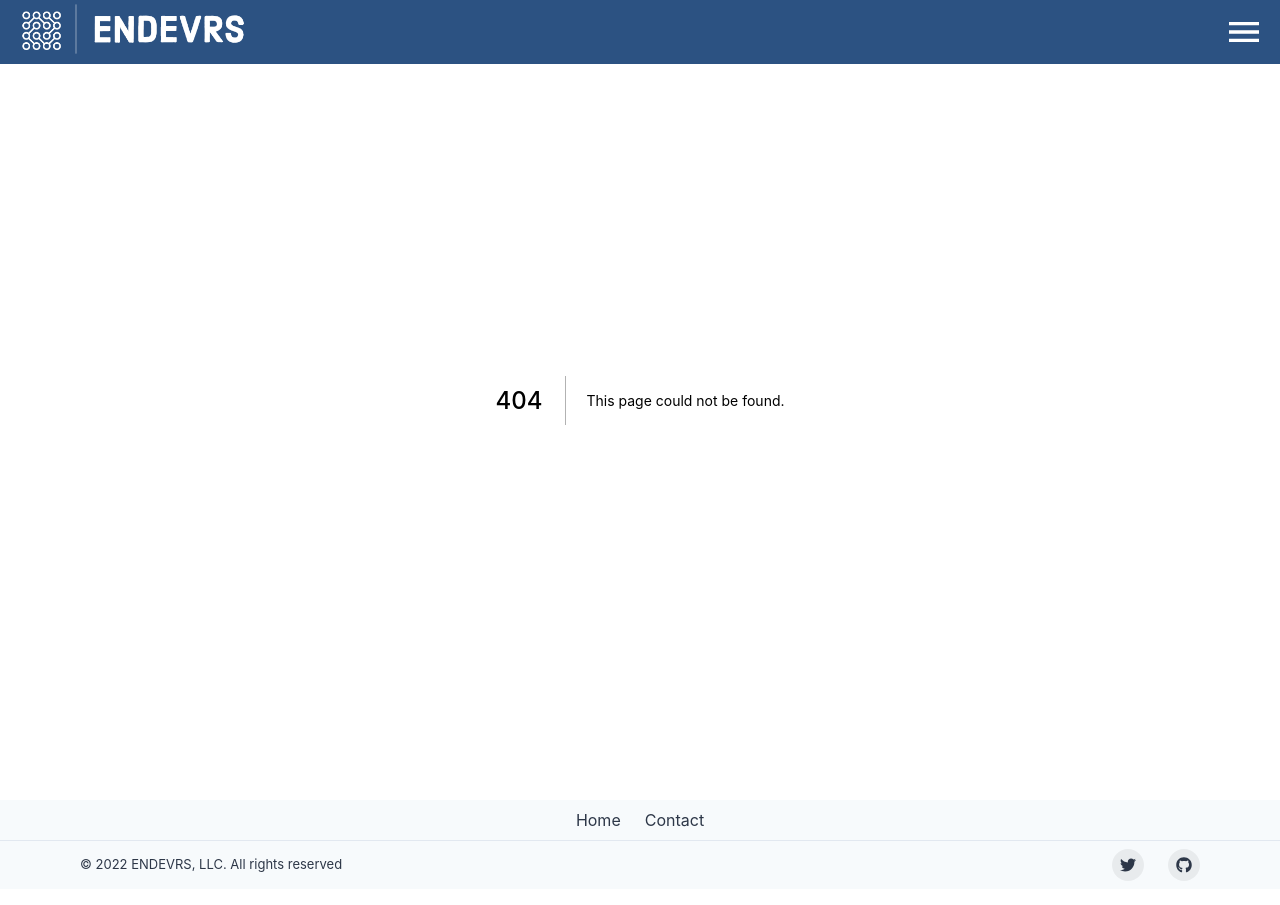
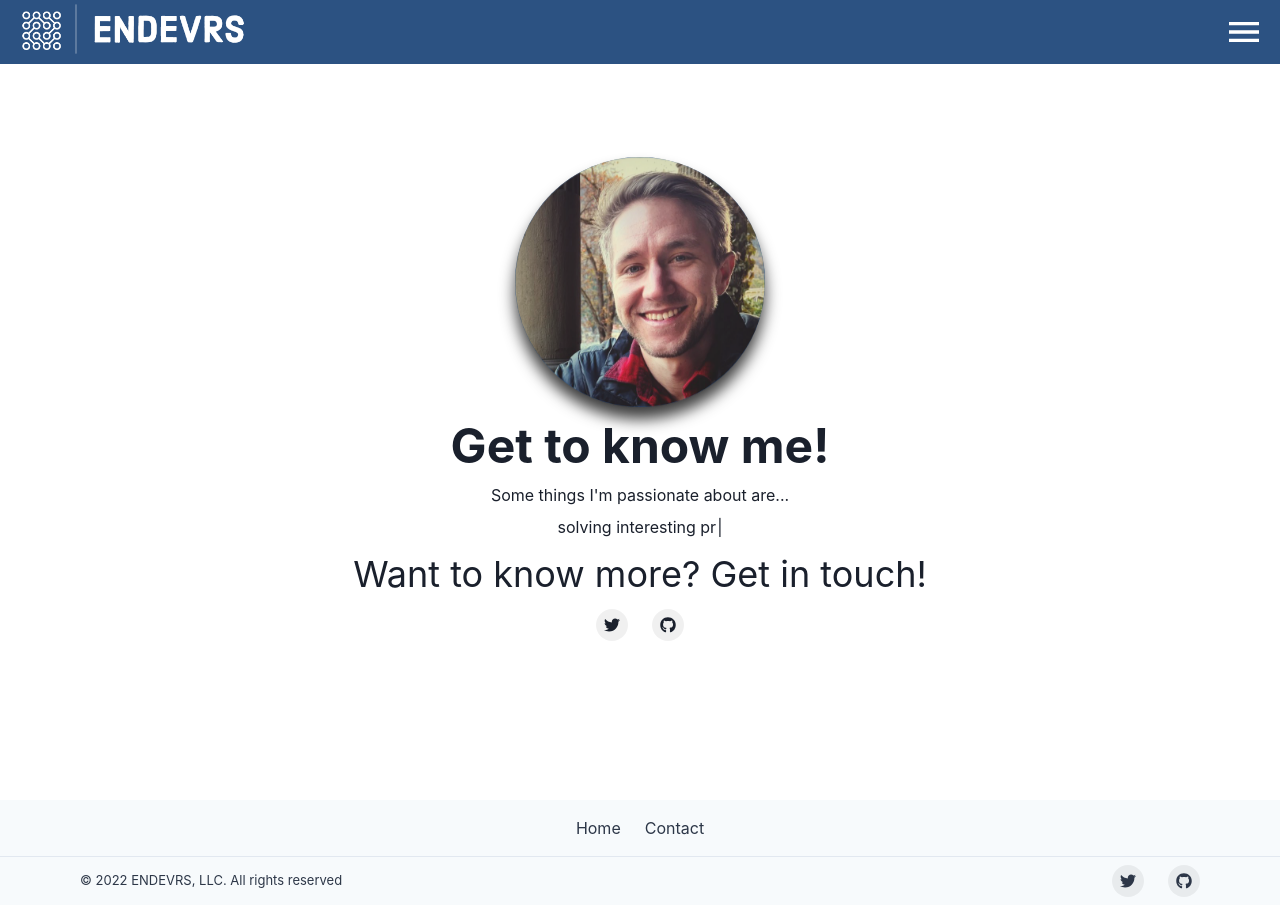
Before and after one commit to Seth-McKilla/mckilla-dot-dev-old, a Next.js app: page /about-me in a window 1280 px wide. Before the commit this address had no page. Built offline with nearby package versions, Linux system fonts and the light colour scheme.

Commit message:
Setup about me page

```diff
--- a/components/Footer.tsx
+++ b/components/Footer.tsx
@@ -23,7 +23,7 @@ export default function Footer() {
         justify="center"
         align="center"
       >
-        <Stack direction={"row"} spacing={6}>
+        <Stack direction={"row"} spacing={6} p={2}>
           <Link href="/">Home</Link>
           <Link href="mailto:seth@endevrs.dev">Contact</Link>
         </Stack>
--- a/components/Navbar.tsx
+++ b/components/Navbar.tsx
@@ -16,6 +16,7 @@ import {
   useColorMode,
   IconButton,
   HStack,
+  VStack,
 } from "@chakra-ui/react";
 import { FaSun, FaMoon, FaHeart } from "react-icons/fa";
 import { MdMenu } from "react-icons/md";
@@ -25,6 +26,10 @@ const menuItems = [
   {
     label: "Home",
     href: "/",
+  },
+  {
+    label: "About me",
+    href: "/about-me",
   },
   {
     label: "Posts",
@@ -74,9 +79,11 @@ export default function NavBar() {
               <DrawerHeader borderBottomWidth="1px">Menu</DrawerHeader>
 
               <DrawerBody>
-                {menuItems.map((item) => (
-                  <MenuLink key={item.label} onClose={onClose} {...item} />
-                ))}
+                <VStack spacing={4} mt={4}>
+                  {menuItems.map((item) => (
+                    <MenuLink key={item.label} onClose={onClose} {...item} />
+                  ))}
+                </VStack>
               </DrawerBody>
 
               <DrawerFooter>
--- a/package.json
+++ b/package.json
@@ -24,7 +24,6 @@
     "typewriter-effect": "^2.18.2"
   },
   "devDependencies": {
-    "@types/lodash": "^4.14.177",
     "@types/node": "^18.0.0",
     "@types/react": "^18.0.14",
     "eslint": "^8.17.0",
--- /dev/null
+++ b/pages/about-me.tsx
@@ -0,0 +1,112 @@
+import Image from "next/image";
+import type { NextPage } from "next";
+import Typewriter from "typewriter-effect";
+import {
+  Flex,
+  Container,
+  Box,
+  Heading,
+  Text,
+  HStack,
+  VStack,
+} from "@chakra-ui/react";
+import { FaGithub, FaTwitter } from "react-icons/fa";
+import { Layout, SocialButton } from "components";
+import { shuffle } from "utils";
+import headShot from "../public/seth-headshot.png";
+
+const passions = [
+  "all things javascript.",
+  "React and the NextJS framework in particular.",
+  "the Legend of Zelda series.",
+  "Software as a Service.",
+  "the occassional hackathon.",
+  "solving interesting problems with software.",
+  "talking with / teaching others about software.",
+  "collaborating with people who also have a passion for software.",
+  "entrepreneurial ventures within the tech space.",
+  "consistently learning new things.",
+  "getting my hands dirty by exploring new technology.",
+  "meditation and self-betterment.",
+];
+
+const AboutMe: NextPage = () => {
+  return (
+    <Layout
+      title="ENDEVRS | About me"
+      description="Get to know what I'm all about."
+    >
+      <Flex p={8} flex={1} align="center" justify="center" direction="column">
+        <Container maxW="container.lg">
+          <VStack>
+            <Box
+              sx={{
+                zIndex: 10,
+                height: "250px",
+                width: "250px",
+                border: `5px solid blue.700`,
+                backgroundColor: "blue.700",
+                borderRadius: "50%",
+                boxShadow: "0 10px 15px 0px rgba(0, 0, 0, 0.8)",
+                animation: "logo-float 5s ease-in-out infinite",
+                "@keyframes logo-float": {
+                  "0%": {
+                    boxShadow: "0 10px 15px 0px rgba(0, 0, 0, 0.8)",
+                    transform: "translatey(0px)",
+                  },
+                  "50%": {
+                    boxShadow: "0 35px 15px 0px rgba(0, 0, 0, 0.4)",
+                    transform: "translatey(-25px)",
+                  },
+                  "100%": {
+                    boxShadow: "0 10px 15px 0px rgba(0, 0, 0, 0.8)",
+                    transform: "translatey(0px)",
+                  },
+                },
+              }}
+            >
+              <Image
+                width={250}
+                height={250}
+                src={headShot}
+                alt="seth-headshot"
+              />
+            </Box>
+
+            <Heading fontSize="5xl">{"Get to know me!"}</Heading>
+
+            <Text>{"Some things I'm passionate about are..."}</Text>
+            <Typewriter
+              options={{
+                strings: shuffle(passions),
+                autoStart: true,
+                loop: true,
+                delay: 50,
+                deleteSpeed: 25,
+              }}
+            />
+
+            <Text fontSize="4xl">{"Want to know more? Get in touch!"}</Text>
+
+            <HStack spacing={6}>
+              <SocialButton
+                label="Twitter"
+                href="https://twitter.com/sethmckilla"
+              >
+                <FaTwitter />
+              </SocialButton>
+              <SocialButton
+                label="GitHub"
+                href="https://github.com/seth-mckilla"
+              >
+                <FaGithub />
+              </SocialButton>
+            </HStack>
+          </VStack>
+        </Container>
+      </Flex>
+    </Layout>
+  );
+};
+
+export default AboutMe;
--- a/tsconfig.json
+++ b/tsconfig.json
@@ -18,7 +18,8 @@
     "paths": {
       "components/*": ["./components/*"],
       "lib/*": ["./lib/*"],
-      "types/*": ["./types/*"]
+      "types/*": ["./types/*"],
+      "utils/*": ["./utils/*"]
     }
   },
   "include": ["next-env.d.ts", "types", "**/*.ts", "**/*.tsx"],
--- /dev/null
+++ b/utils/common.ts
@@ -0,0 +1,16 @@
+export const shuffle = (array: string[]) => {
+  let currentIndex = array.length,
+    randomIndex;
+
+  while (currentIndex != 0) {
+    randomIndex = Math.floor(Math.random() * currentIndex);
+    currentIndex--;
+
+    [array[currentIndex], array[randomIndex]] = [
+      array[randomIndex],
+      array[currentIndex],
+    ];
+  }
+
+  return array;
+};
--- /dev/null
+++ b/utils/index.ts
@@ -0,0 +1 @@
+export * from "./common";
```
Also changed, not shown: pages/about.tsx (deleted, +0 -136 lines), 1 other file (tests, documents, lock files or other folders).
